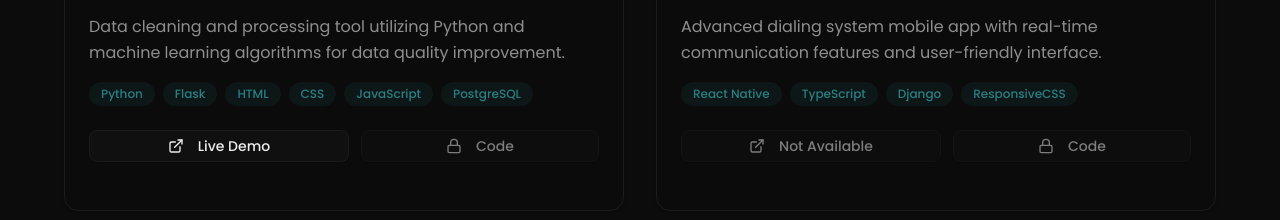
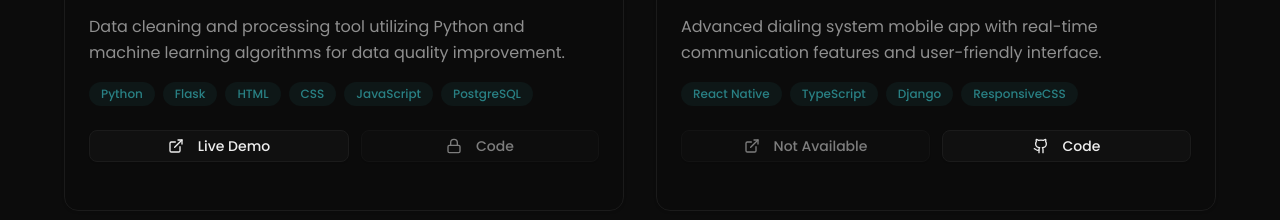
Before and after one commit to hanihashmi786/HaniHashmi-Portfolio, a Next.js app: page / in a window 1280 px wide. Shown: the part 6500-6720 px from the top of the page. Built offline with nearby package versions, Linux system fonts and the light colour scheme.

Commit message:
fix: Update GitHub link and change code confidentiality status for Dial-Loom project in projects section

```diff
--- a/components/projects-section.tsx
+++ b/components/projects-section.tsx
@@ -47,8 +47,8 @@ const projects = [
       "Advanced dialing system mobile app with real-time communication features and user-friendly interface.",
     tech: ["React Native", "TypeScript", "Django", "ResponsiveCSS"],
     liveUrl: "#",
-    githubUrl: "https://github.com/hanihashmi786/Dial-Loom",
-    codeConfidential: true,
+    githubUrl: "https://github.com/hanihashmi786/Dial-Loom/tree/master",
+    codeConfidential: false,
     status: "ui-only",
     statusText: "UI Design for Team",
   },
```
